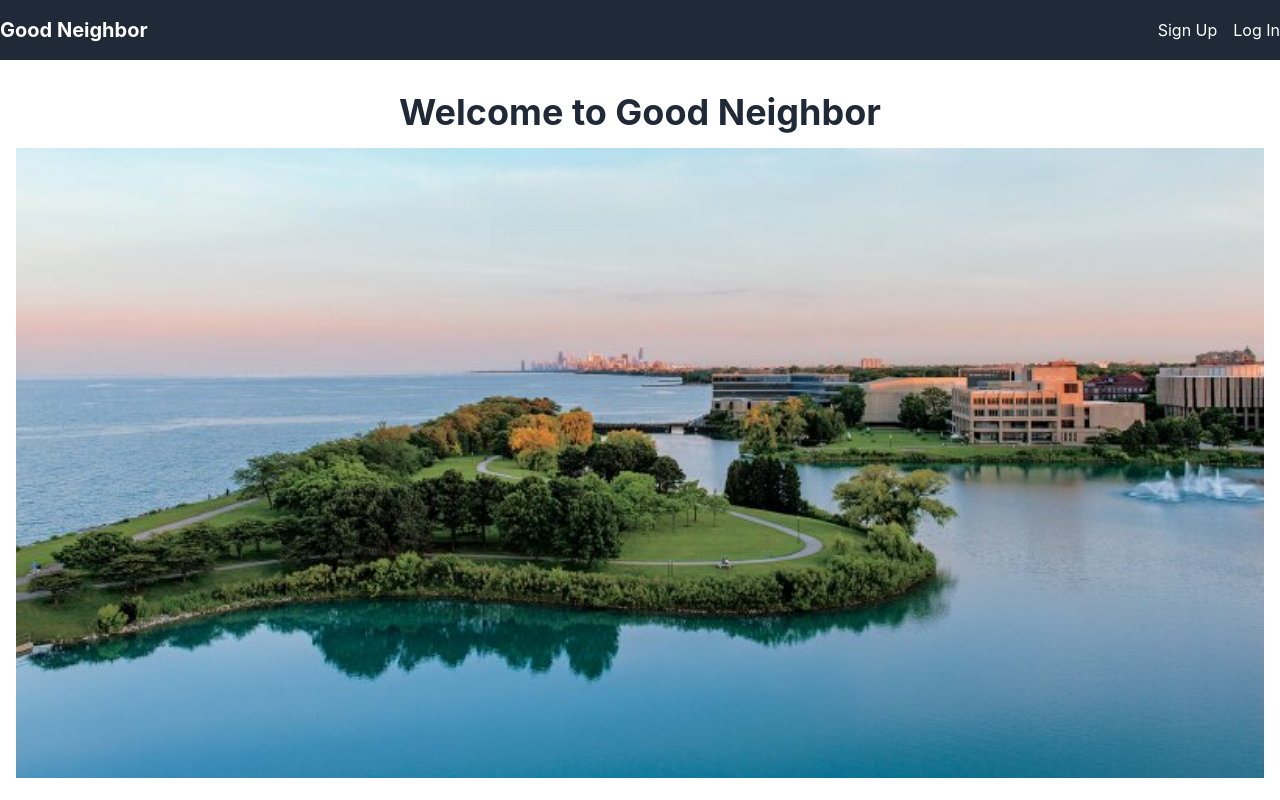
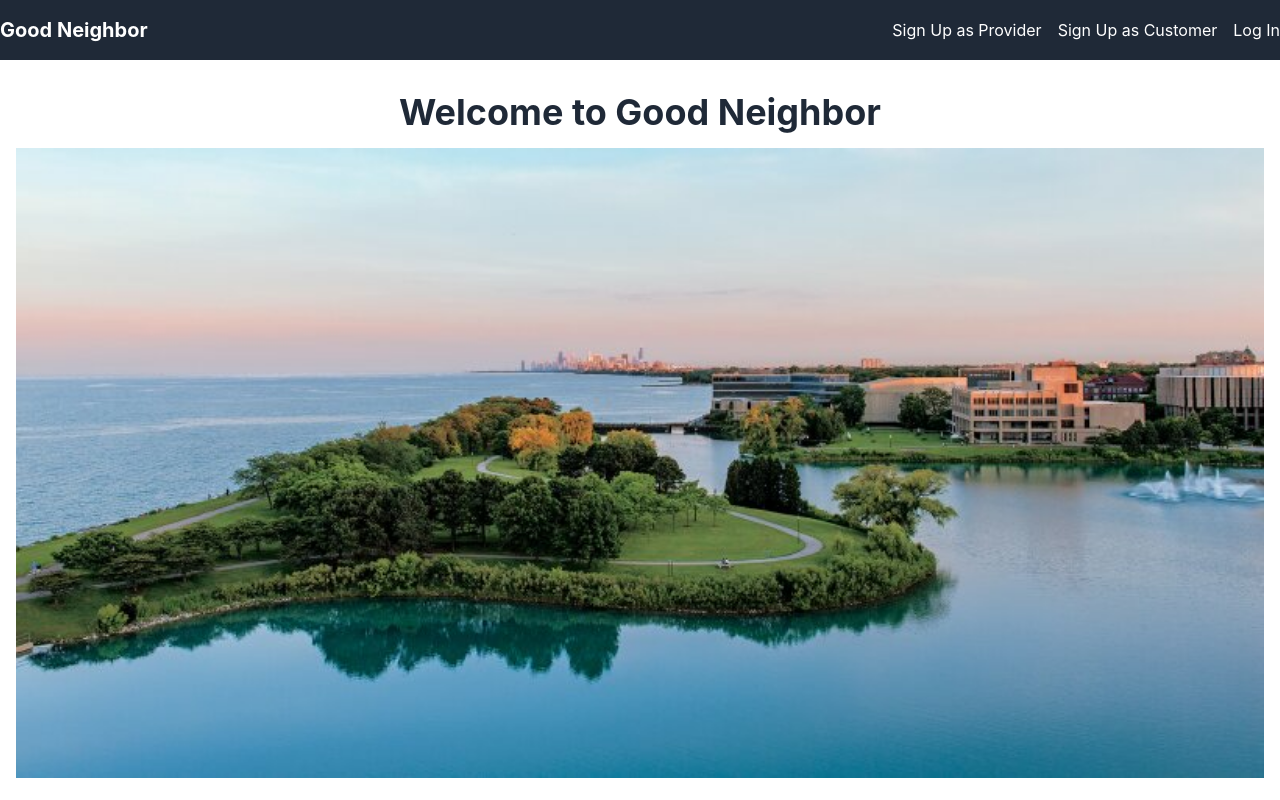
Before and after one commit to felix-hh/wildhacks2024, a Next.js app: page / in a window 1280 px wide. Shown: the top 800 px of the page. Built offline with nearby package versions, Linux system fonts and the light colour scheme.

Commit message:
added sign up as provider and sign up as customer to navbar

```diff
--- a/components/NavBar.js
+++ b/components/NavBar.js
@@ -6,7 +6,8 @@ const Navbar = () => {
       <div className="container mx-auto flex justify-between items-center">
         <a href="/" className="text-white text-xl font-bold">Good Neighbor</a>
         <ul className="flex space-x-4">
-          <li><a href="/adduser" className="text-white hover:text-gray-300">Sign Up</a></li>
+          <li><a href="/addprovider" className="text-white hover:text-gray-300">Sign Up as Provider</a></li>
+          <li><a href="/adduser" className="text-white hover:text-gray-300">Sign Up as Customer</a></li>
           <li><a href="/login" className="text-white hover:text-gray-300">Log In</a></li>
         </ul>
       </div>
```
